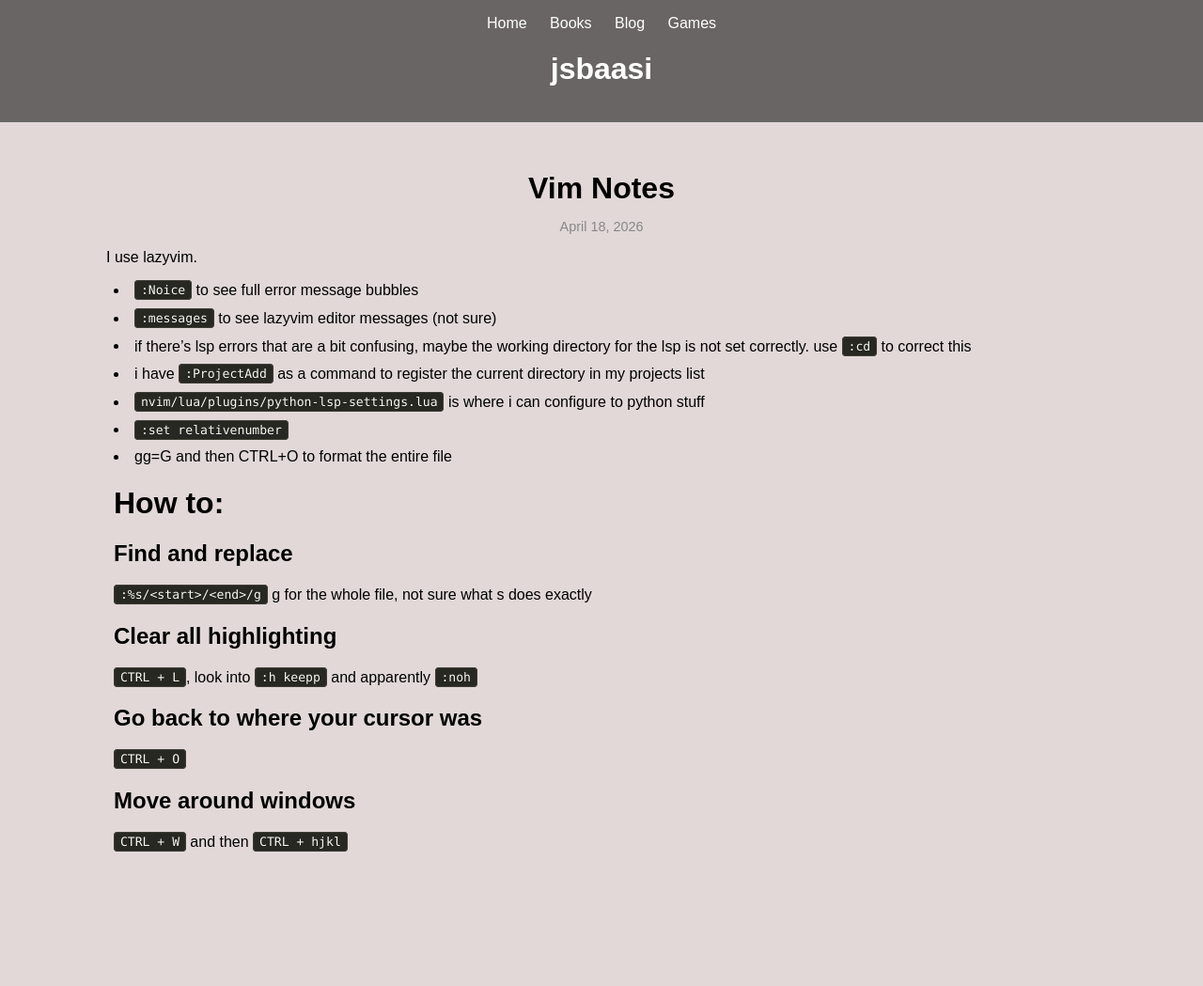
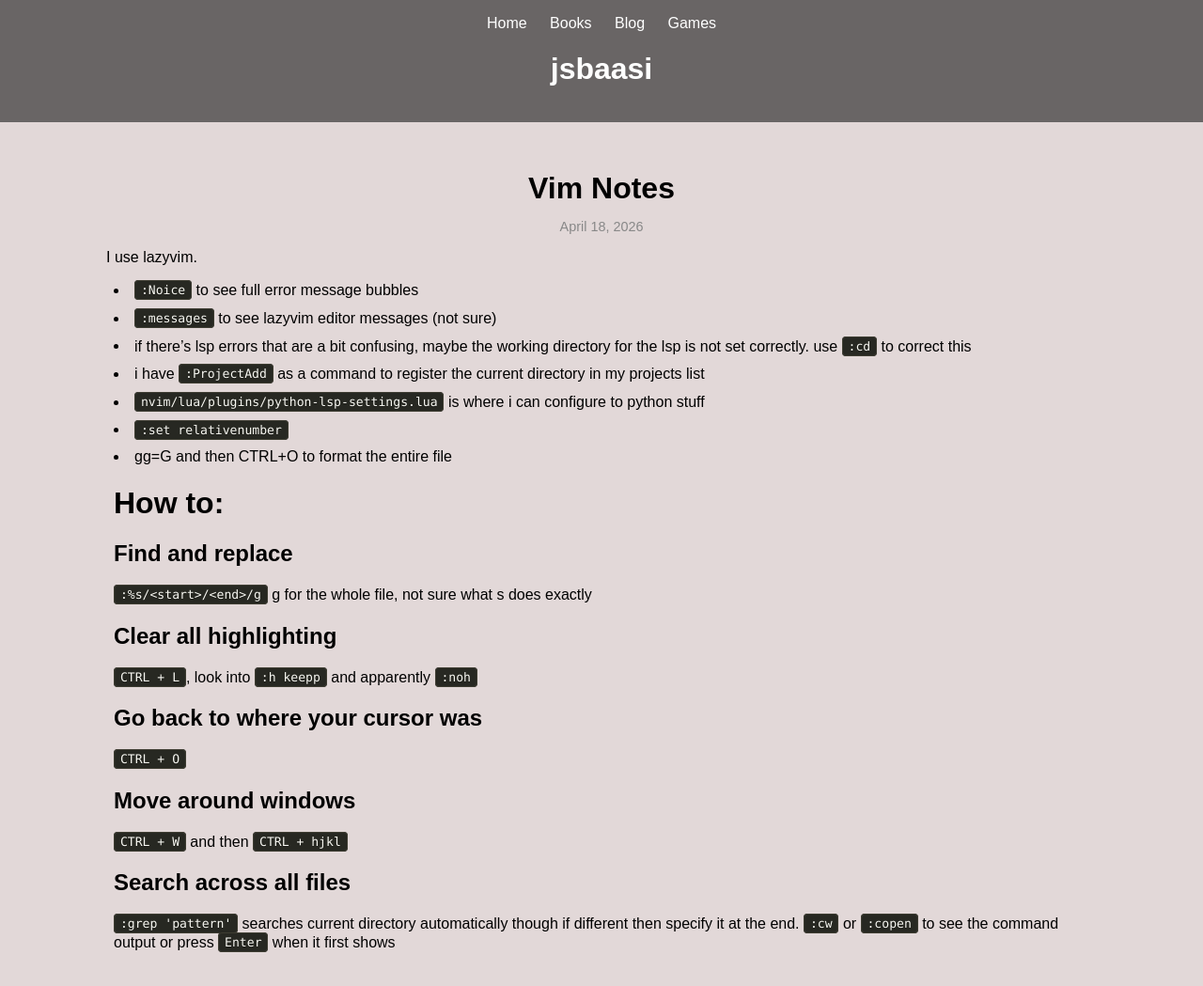
Before and after one commit to jsbaasi/jsbaasi.github.io, a Jekyll site: the page built from _posts/2026-04-18-vim-notes.md, in a window 1280 px wide. Shown: the whole page at 94% size. Built offline with Jekyll 4.4.1, drawn with Linux system fonts in a browser that asks for light colours; before the commit the page ends 941 px from its top, so only the background shows below that.

Commit message:
vault backup: 2026-07-10 20:31:09

```diff
--- a/_posts/2026-04-18-vim-notes.md
+++ b/_posts/2026-04-18-vim-notes.md
@@ -22,3 +22,5 @@ I use lazyvim.
 `CTRL + O`
 ## Move around windows
 `CTRL + W` and then `CTRL + hjkl`
+## Search across all files
+`:grep 'pattern'` searches current directory automatically though if different then specify it at the end. `:cw` or `:copen` to see the command output or press `Enter` when it first shows
```
